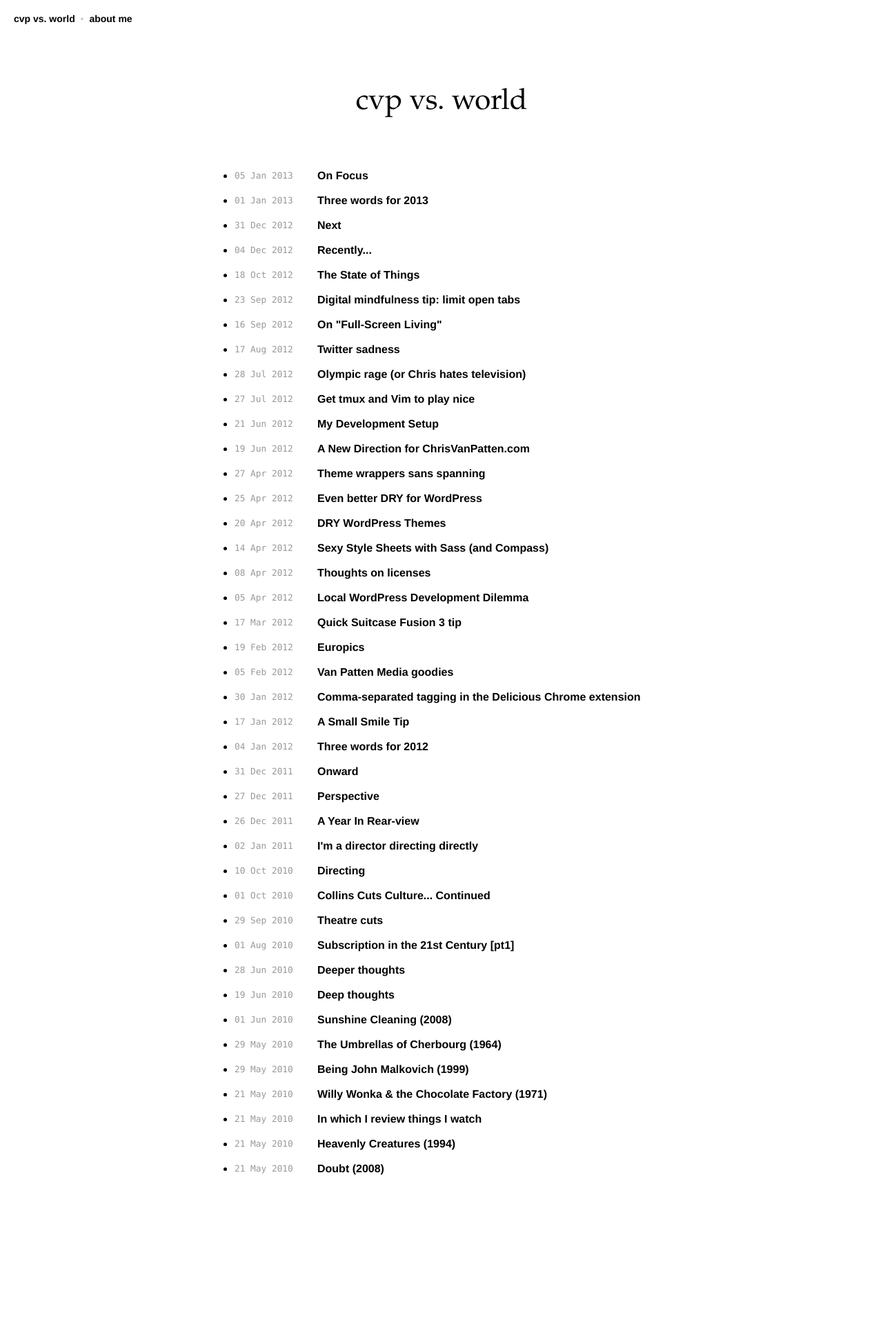
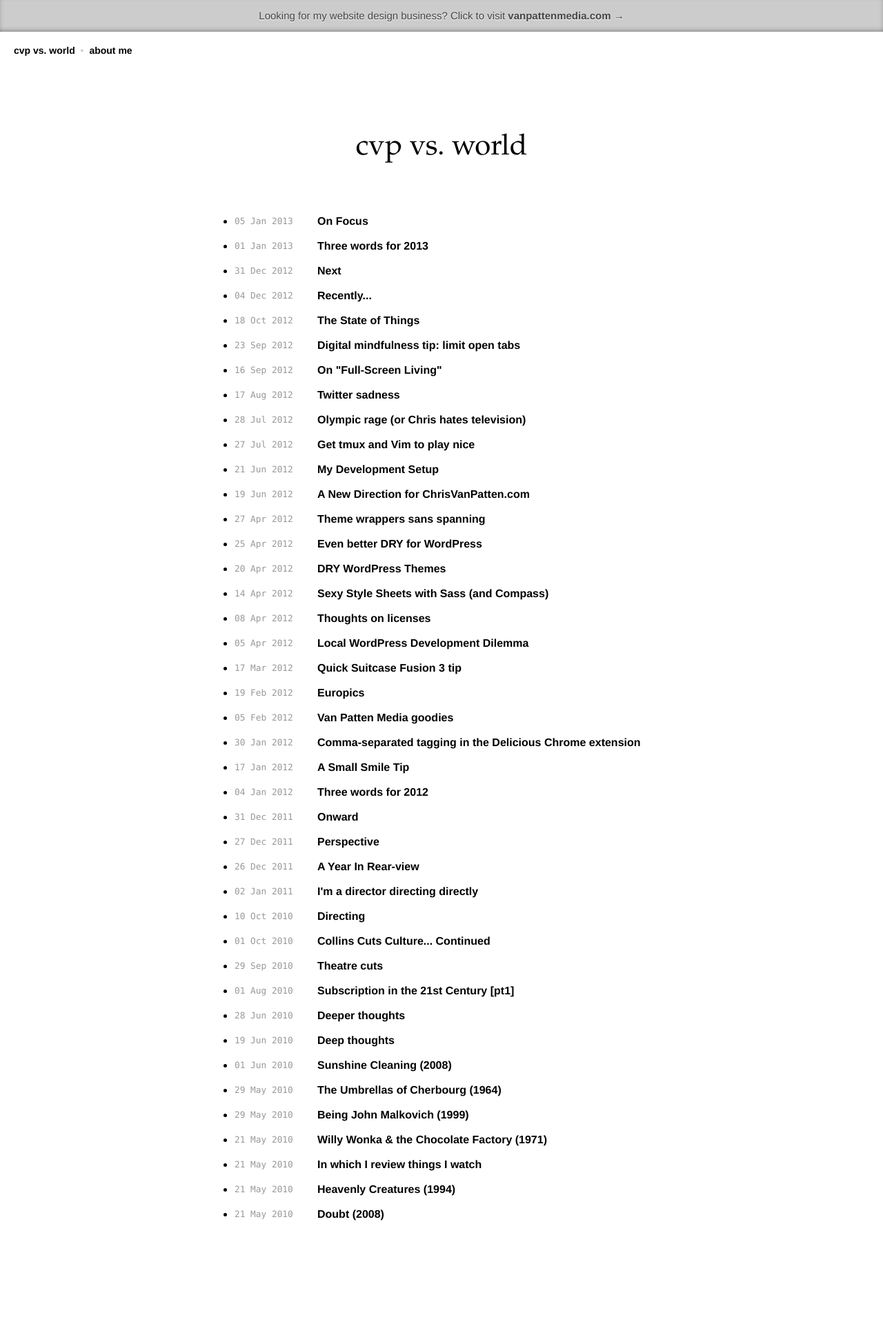
Before and after one commit to chrisvanpatten/chrisvanpatten.github.com, a Jekyll site: the page built from index.html, in a window 1280 px wide. Shown: the whole page at 69% size. Built offline with Jekyll 4.4.1, drawn with Linux system fonts in a browser that asks for light colours; before the commit the page ends 1835 px from its top, so only the background shows below that.

Commit message:
VPM banner

```diff
--- a/_includes/header.html
+++ b/_includes/header.html
@@ -1,3 +1,6 @@
+<aside id="vpm-banner">
+	<a href="http://www.vanpattenmedia.com/" rel="nofollow">Looking for my website design business? Click to visit <strong>vanpattenmedia.com</strong> &rarr;</a>
+</aside>
 <header id="header">
 	<div id="header-left_nav">
 		<h1><a href="/">cvp vs. world</a></h1>
--- a/_sass/global.scss
+++ b/_sass/global.scss
@@ -6,7 +6,7 @@
 
 body {
 	font: 15px/1.7 $body-font;
-	margin: 20px;
+	margin: 0px;
 }
 
 a {
@@ -24,6 +24,7 @@ a {
 	width: 70%;
 	min-width: 280px;
 	margin: 90px auto 130px;
+	padding: 20px;
 
 	h1, h2, h3, h4, h5, h6 {
 		font-family: $header-font;
--- a/stylesheets/global.css
+++ b/stylesheets/global.css
@@ -18,34 +18,55 @@
   zoom: 1;
 }
 
-/* line 1, ../_sass/layout/_header.scss */
+/* line 4, ../_sass/layout/_header.scss */
+#vpm-banner a {
+  display: block;
+  padding: 10px 8px;
+  background: #DDD;
+  border-bottom: #AAA;
+  -webkit-box-shadow: inset 0 -3px 10px -5px #333333;
+  -moz-box-shadow: inset 0 -3px 10px -5px #333333;
+  box-shadow: inset 0 -3px 10px -5px #333333;
+  color: #444;
+  text-shadow: 0 1px 1px white;
+  text-align: center;
+  font-weight: normal;
+}
+/* line 15, ../_sass/layout/_header.scss */
+#vpm-banner a:hover {
+  text-decoration: none;
+  background: #CCC;
+}
+
+/* line 22, ../_sass/layout/_header.scss */
 #header {
   display: block;
   font: 14px/1 "proxima-nova", "HelveticaNeue-Light", "Helvetica Neue Light", "Helvetica Neue", Helvetica, Arial, "Liberation Sans", FreeSans, sans-serif;
+  margin: 20px;
 }
 
-/* line 7, ../_sass/layout/_header.scss */
+/* line 29, ../_sass/layout/_header.scss */
 #header-left_nav {
   float: left;
 }
-/* line 10, ../_sass/layout/_header.scss */
+/* line 32, ../_sass/layout/_header.scss */
 #header-left_nav h1 {
   display: inline;
   font: 14px/1 "proxima-nova", "HelveticaNeue-Light", "Helvetica Neue Light", "Helvetica Neue", Helvetica, Arial, "Liberation Sans", FreeSans, sans-serif;
 }
 
-/* line 16, ../_sass/layout/_header.scss */
+/* line 38, ../_sass/layout/_header.scss */
 #splitter {
   color: #CCC;
   margin: 0 4px;
 }
 
-/* line 21, ../_sass/layout/_header.scss */
+/* line 43, ../_sass/layout/_header.scss */
 #header-post_nav {
   float: right;
   text-align: right;
 }
-/* line 25, ../_sass/layout/_header.scss */
+/* line 47, ../_sass/layout/_header.scss */
 #header-post_nav a {
   margin: 0 0 0 10px;
 }
@@ -53,7 +74,7 @@
 /* line 7, ../_sass/global.scss */
 body {
   font: 15px/1.7 "proxima-nova", "HelveticaNeue-Light", "Helvetica Neue Light", "Helvetica Neue", Helvetica, Arial, "Liberation Sans", FreeSans, sans-serif;
-  margin: 20px;
+  margin: 0px;
 }
 
 /* line 12, ../_sass/global.scss */
@@ -73,8 +94,9 @@ a:hover {
   width: 70%;
   min-width: 280px;
   margin: 90px auto 130px;
+  padding: 20px;
 }
-/* line 28, ../_sass/global.scss */
+/* line 29, ../_sass/global.scss */
 #content h1, #content h2, #content h3, #content h4, #content h5, #content h6 {
   font-family: "ltc-bodoni-175", "Palatino Linotype", "Book Antiqua", "Palatino", Georgia, "Times New Roman", Times, "Liberation Serif", FreeSerif, serif;
   font-weight: normal;
@@ -82,7 +104,7 @@ a:hover {
   text-align: center;
   margin: 1em 0 0;
 }
-/* line 36, ../_sass/global.scss */
+/* line 37, ../_sass/global.scss */
 #content #logo, #content #post-title {
   margin: 0 0 70px;
   font-size: 42px;
@@ -106,7 +128,7 @@ a:hover {
   width: 20%;
   min-width: 110px;
   float: left;
-  font: 80% 'menlo', 'monaco', 'inconsolata', monospace;
+  font: 80% "menlo", "monaco", "inconsolata", monospace;
   line-height: inherit;
 }
 
@@ -126,7 +148,7 @@ a:hover {
 #post code {
   font-family: monospace;
   background: #F6F6F6;
-  border: 1px solid #DDD;
+  border: 1px solid #dddddd;
   padding: 3px 4px;
   -webkit-border-radius: 2px;
   -moz-border-radius: 2px;
```
Also changed, not shown: _sass/layout/_header.scss (+22 -0 lines).
